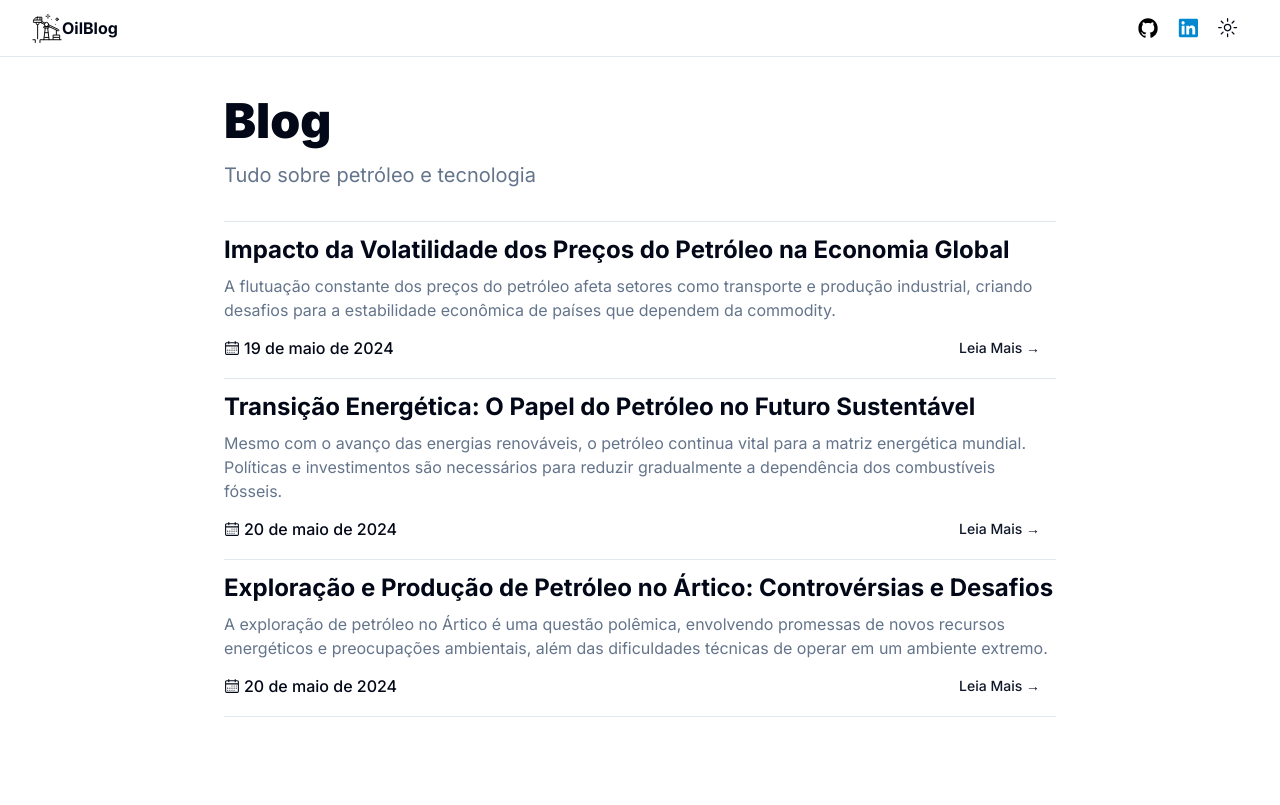
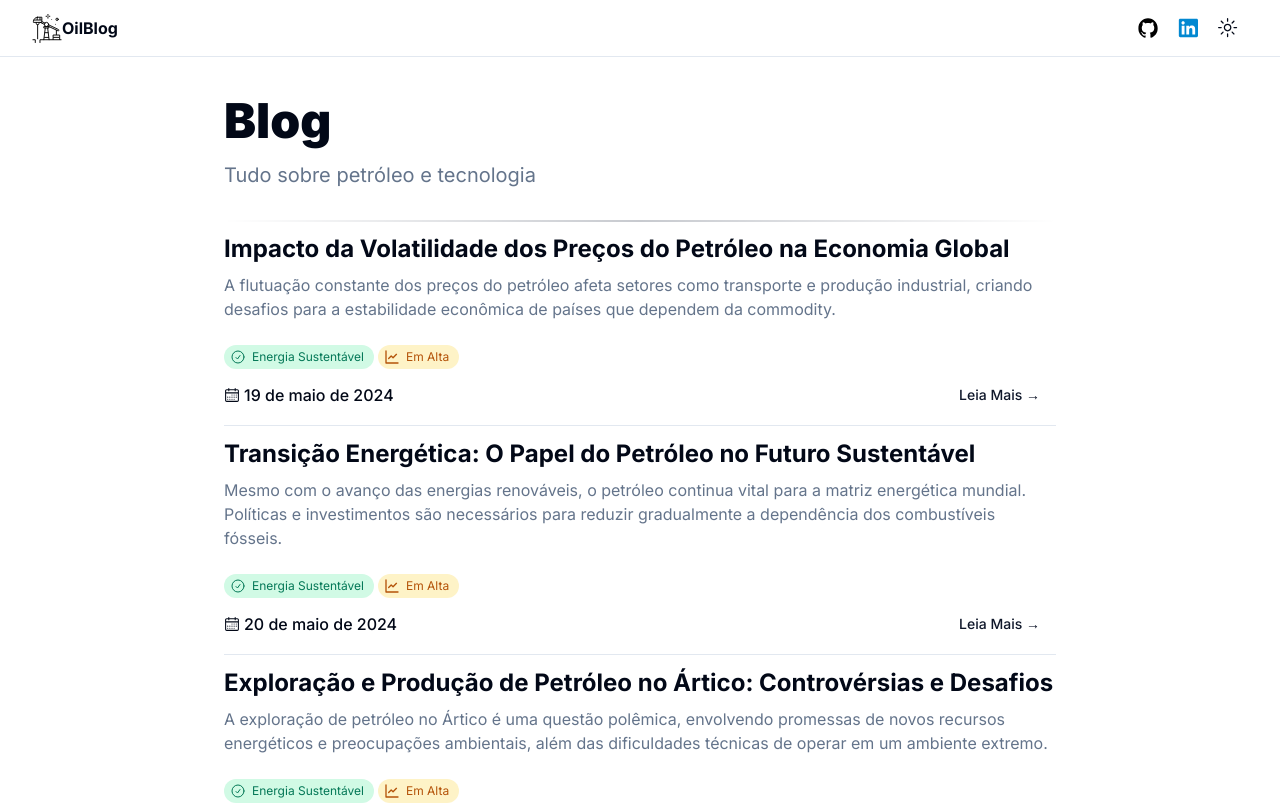
Before and after one commit to Knoka1/blog, a Next.js app: page / in a window 1280 px wide. Shown: the top 805 px of the page. Built offline with nearby package versions, Linux system fonts and the light colour scheme.

Commit message:
feature: Adds tags to the posts on Home

```diff
--- a/app/page.tsx
+++ b/app/page.tsx
@@ -22,7 +22,10 @@ const Home = async () => {
           </p>
         </div>
       </div>
-      <hr className="mt-8" />
+      <span className="relative flex justify-center mt-8">
+        <div className="absolute inset-x-0 top-1/2 h-px -translate-y-1/2 bg-transparent bg-gradient-to-r from-transparent via-gray-500 to-transparent opacity-75"></div>
+      </span>
+
       {posts?.length > 0 ? (
         posts.map((post) => (
           <Suspense key={`Suspense_${post.id}`} fallback={"Loading..."}>
--- a/components/PostCard.tsx
+++ b/components/PostCard.tsx
@@ -13,6 +13,47 @@ const PostCard = ({ id, title, description, date }: Post) => {
         </h2>
       </div>
       <div className="max-w-none text-muted-foreground">{description}</div>
+      <div className="inline-flex">
+        <div className="mt-4 flex flex-wrap gap-1">
+          <span className="inline-flex whitespace-nowrap rounded-full bg-emerald-100 px-2.5 py-1 text-xs text-emerald-700">
+            <svg
+              xmlns="http://www.w3.org/2000/svg"
+              fill="none"
+              viewBox="0 0 24 24"
+              strokeWidth="1.5"
+              stroke="currentColor"
+              className="-ms-1 me-1.5 h-4 w-4"
+            >
+              <path
+                strokeLinecap="round"
+                strokeLinejoin="round"
+                d="M9 12.75L11.25 15 15 9.75M21 12a9 9 0 11-18 0 9 9 0 0118 0z"
+              />
+            </svg>
+            Energia Sustentável
+          </span>
+
+          <span className="inline-flex whitespace-nowrap rounded-full bg-amber-100 px-2.5 py-1 text-xs text-amber-700">
+            <svg
+              xmlns="http://www.w3.org/2000/svg"
+              width="14"
+              height="14"
+              viewBox="0 0 24 24"
+              fill="none"
+              stroke="currentColor"
+              strokeWidth="2"
+              strokeLinecap="round"
+              strokeLinejoin="round"
+              className="-ms-1 me-1.5 h-4 w-4"
+            >
+              <path d="M3 3v18h18" />
+              <path d="M18.7 8l-5.1 5.2-2.8-2.7L7 14.3" />
+            </svg>
+            Em Alta
+          </span>
+        </div>
+      </div>
+
       <div className="flex justify-between items-center">
         <dl>
           <dt className="sr-only">Publicado Em</dt>
```
